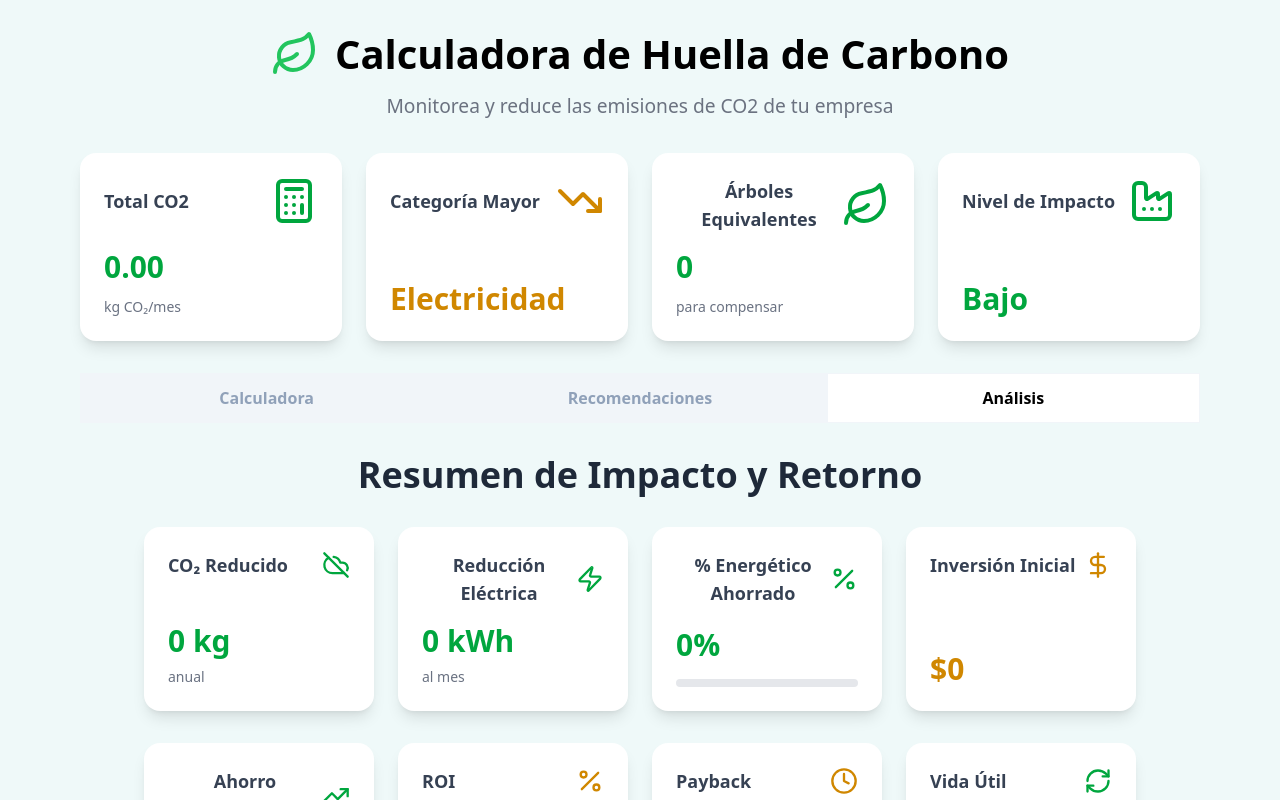
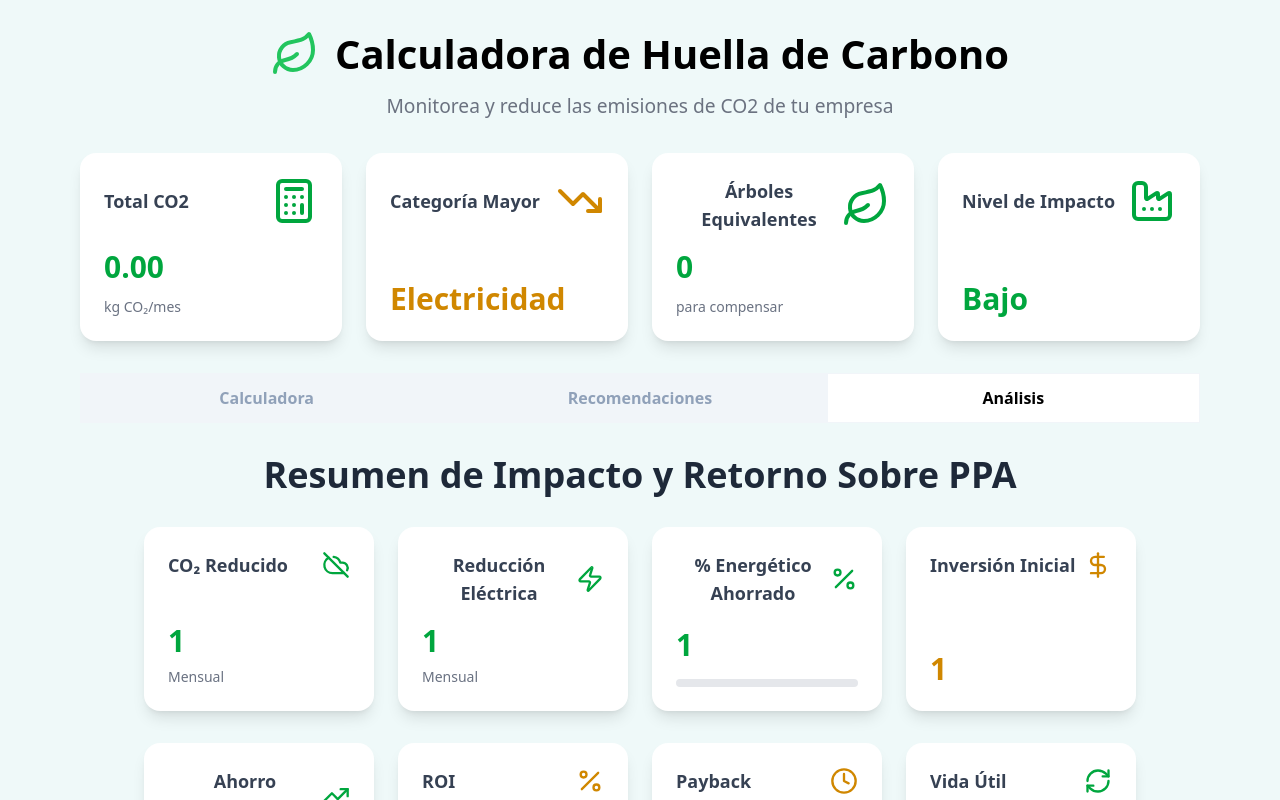
Before and after one commit to RicardoCalvoP/EcoHack-Bono, a React (Vite) app in the folder ecoValue/: page / in a window 1280 px wide. Both pictures are taken after a click on the button "Análisis". Shown: the top 800 px of the page. Built offline with nearby package versions, Linux system fonts and the light colour scheme.

Commit message:
feat: connection with analisis panel

```diff
--- a/ecoValue/src/components/analysis/Analyisis.tsx
+++ /dev/null
@@ -1,81 +0,0 @@
-import React from 'react';
-import AnalysisCard, { type AnalysisCardProps } from './AnalysisCard';
-import { CloudOff, Zap, Percent, DollarSign, TrendingUp, Clock, RefreshCw } from 'lucide-react';
-
-interface AnalysisProps {
-  // Para agregar parametros futuros y sea dinamico
-}
-
-const Analysis: React.FC<AnalysisProps> = () => {
-  const cards: AnalysisCardProps[] = [
-    {
-      title: 'CO₂ Reducido',
-      result: '0 kg',
-      subtitle: 'anual',
-      icon: <CloudOff size={28} />,
-      warning: 'low',
-    },
-    {
-      title: 'Reducción Eléctrica',
-      result: '0 kWh',
-      subtitle: 'al mes',
-      icon: <Zap size={28} />,
-      warning: 'low',
-    },
-    {
-      title: '% Energético Ahorrado',
-      result: '0%',
-      icon: <Percent size={28} />,
-      warning: 'low',
-      progress: 0,
-    },
-    {
-      title: 'Inversión Inicial',
-      result: '$0',
-      icon: <DollarSign size={28} />,
-      warning: 'medium',
-    },
-    {
-      title: 'Ahorro Económico',
-      result: '$0',
-      subtitle: 'por año',
-      icon: <TrendingUp size={28} />,
-      warning: 'low',
-    },
-    {
-      title: 'ROI',
-      result: '0%',
-      icon: <Percent size={28} />,
-      warning: 'medium',
-      progress: 0,
-    },
-    {
-      title: 'Payback',
-      result: '0 años',
-      icon: <Clock size={28} />,
-      warning: 'medium',
-    },
-    {
-      title: 'Vida Útil',
-      result: '0 años',
-      icon: <RefreshCw size={28} />,
-      warning: 'low',
-    },
-  ];
-
-  return (
-<div className="container mx-auto px-4 md:px-8 lg:px-16">
-      <h2 className="mt-8 text-3xl md:text-4xl font-bold text-gray-800 text-center">
-        Resumen de Impacto y Retorno
-      </h2>
-      <div
-        className="mt-8 grid grid-cols-1 sm:grid-cols-2 md:grid-cols-3 lg:grid-cols-4 gap-x-6 gap-y-8 pb-8">
-        {cards.map((c, i) => (
-          <AnalysisCard key={i} {...c} />
-        ))}
-      </div>
-    </div>
-  );
-};
-
-export default Analysis;
--- /dev/null
+++ b/ecoValue/src/components/analysis/Analysis.tsx
@@ -0,0 +1,91 @@
+import React from 'react';
+import AnalysisCard, { type AnalysisCardProps } from './AnalysisCard';
+import { CloudOff, Zap, Percent, DollarSign, TrendingUp, Clock, RefreshCw, Filter } from 'lucide-react';
+import { type AnalysisItems, type ComboItems } from '../dashboard';
+
+type AnalysisProps = {
+  category: string;
+  analysisSets: AnalysisItems[];
+  combos: ComboItems[];
+  combo: 0 | 1;
+}
+
+const Analysis: React.FC<AnalysisProps> = ({ category, analysisSets, combos, combo }) => {
+  const filetedCombos = combos.filter(combo => combo.mainCategory === category);
+  const actualCombo = filetedCombos[combo];
+
+  const filetedAnalysis = analysisSets.filter(analysis => analysis.mainCategory === category);
+  const actualAnalysis = filetedAnalysis[combo];
+
+
+  const cards: AnalysisCardProps[] = [
+    {
+      title: 'CO₂ Reducido',
+      result: actualAnalysis.CO2Reduction,
+      subtitle: 'Mensual',
+      icon: <CloudOff size={28} />,
+      warning: 'low',
+    },
+    {
+      title: 'Reducción Eléctrica',
+      result: actualAnalysis.eclecticReduction,
+      subtitle: 'Mensual',
+      icon: <Zap size={28} />,
+      warning: 'low',
+    },
+    {
+      title: '% Energético Ahorrado',
+      result: actualAnalysis.energeticSaving,
+      icon: <Percent size={28} />,
+      warning: 'low',
+      progress: 0,
+    },
+    {
+      title: 'Inversión Inicial',
+      result: actualAnalysis.initialInversion,
+      icon: <DollarSign size={28} />,
+      warning: 'medium',
+    },
+    {
+      title: 'Ahorro Económico',
+      result: actualAnalysis.economicSaving,
+      subtitle: 'por año',
+      icon: <TrendingUp size={28} />,
+      warning: 'low',
+    },
+    {
+      title: 'ROI',
+      result: actualAnalysis.ROI,
+      icon: <Percent size={28} />,
+      warning: 'medium',
+      progress: 0,
+    },
+    {
+      title: 'Payback',
+      result: actualAnalysis.payback,
+      icon: <Clock size={28} />,
+      warning: 'medium',
+    },
+    {
+      title: 'Vida Útil',
+      result: actualAnalysis.utilLife,
+      icon: <RefreshCw size={28} />,
+      warning: 'low',
+    },
+  ];
+
+  return (
+    <div className="container mx-auto px-4 md:px-8 lg:px-16">
+      <h2 className="mt-8 text-3xl md:text-4xl font-bold text-gray-800 text-center">
+        Resumen de Impacto y Retorno Sobre {actualCombo.mainCategoryTechnology}
+      </h2>
+      <div className="mt-8 grid grid-cols-1 sm:grid-cols-2 md:grid-cols-3 lg:grid-cols-4 gap-x-6 gap-y-8 pb-8">
+        {cards.map((c, i) => (
+          <AnalysisCard key={i} {...c} />
+        ))}
+      </div>
+    </div>
+  );
+};
+
+export default Analysis;
--- a/ecoValue/src/components/analysis/AnalysisCard.tsx
+++ b/ecoValue/src/components/analysis/AnalysisCard.tsx
@@ -2,7 +2,7 @@ import React from 'react';
 
 export interface AnalysisCardProps {
   title: string;
-  result: string;
+  result: number;
   subtitle?: string;
   icon: React.ReactNode;
   warning?: 'low' | 'medium' | 'high';
@@ -10,7 +10,7 @@ export interface AnalysisCardProps {
 }
 
 const warningColors = {
-  low:  'text-green-600',
+  low: 'text-green-600',
   medium: 'text-yellow-600',
   high: 'text-red-600',
 };
--- a/ecoValue/src/components/dashboard.tsx
+++ b/ecoValue/src/components/dashboard.tsx
@@ -4,16 +4,28 @@ import CardMenu, { type CardItem } from "./CardMenu";
 import CalculatorDashboard from "./calculator/CalculatorDashboard";
 import RecommendationDashboard from "./recomendation/RecomendationDashboard";
 import { Calculator, TrendingDown, Leaf, Factory } from "lucide-react";
+import Analysis from "./analysis/Analysis";
 
 export type ComboItems = {
   mainCategory: string; // Main category for the combo
   mainCategoryTechnology: string; // Technology used in the main category
   mainCategoryCost: number; // Cost of the main category technology
-  mainCategoryEmision: number;
+  mainCategoryEmission: number;
   note: string;
 }
 
-import Analyisis from "./analysis/Analyisis";
+export type AnalysisItems = {
+  mainCategory: string,
+  CO2Reduction: number;
+  eclecticReduction: number;
+  energeticSaving: number;
+  initialInversion: number;
+  economicSaving: number;
+  ROI: number;
+  payback: number;
+  utilLife: number;
+}
+
 
 const Dashboard: React.FC = () => {
 
@@ -44,8 +56,7 @@ const Dashboard: React.FC = () => {
   const [resultadoMontacargasGLP, setResultadoMontacargasGLP] = useState(0); // tCO2e
   const [resultadoTotal, setResultadoTotal] = useState(0); // tCO2e
 
-
-
+  const [combo, setCombo] = useState<0 | 1>(0);
 
   // =======================
   // Functions
@@ -57,16 +68,16 @@ const Dashboard: React.FC = () => {
   // and return the name of that category
 
   function calcularCategoriaMayor(): string {
-    const categorias = [
-      { nombre: "Electricidad", valor: resultadoElectricidad },
-      { nombre: "Gas Natural", valor: resultadoHornoGasNatural },
-      { nombre: "Caldera GLP", valor: resultadoCalderaGLP },
-      { nombre: "Vehículos", valor: resultadoVehiculosGasolina },
-      { nombre: "Camiones", valor: resultadoCamionesDiesel },
-      { nombre: "Montacargas", valor: resultadoMontacargasGLP },
+    const categories = [
+      { name: "Electricidad", valor: resultadoElectricidad },
+      { name: "Gas Natural", valor: resultadoHornoGasNatural },
+      { name: "Caldera GLP", valor: resultadoCalderaGLP },
+      { name: "Vehículos", valor: resultadoVehiculosGasolina },
+      { name: "Camiones", valor: resultadoCamionesDiesel },
+      { name: "Montacargas", valor: resultadoMontacargasGLP },
     ];
 
-    return categorias.sort((a, b) => b.valor - a.valor)[0].nombre;
+    return categories.sort((a, b) => b.valor - a.valor)[0].name;
   }
 
   // Calculate the equivalent number of trees that would need to be planted
@@ -125,7 +136,7 @@ const Dashboard: React.FC = () => {
       mainCategory: "Electricidad",
       mainCategoryTechnology: "PPA",
       mainCategoryCost: 0.07, // USD por kWh*mes
-      mainCategoryEmision: resultadoElectricidad,
+      mainCategoryEmission: electricity,
       note: "Costo Mensual",
 
     },
@@ -133,7 +144,7 @@ const Dashboard: React.FC = () => {
       mainCategory: "Electricidad",
       mainCategoryTechnology: "Panel Solar",
       mainCategoryCost: 1240, // USD
-      mainCategoryEmision: electricityKWpH,
+      mainCategoryEmission: electricityKWpH,
       note: "Costo de contado",
     },
     // Furnace Combo ()
@@ -141,14 +152,14 @@ const Dashboard: React.FC = () => {
       mainCategory: "Gas Natural",
       mainCategoryTechnology: "Horno Automático",
       mainCategoryCost: 25000, // USD por horno
-      mainCategoryEmision: 1,
+      mainCategoryEmission: 1,
       note: "Costo de contado",
     },
     {
       mainCategory: "Gas Natural",
       mainCategoryTechnology: "Horno Eléctrico",
       mainCategoryCost: 100000, // USD por horno
-      mainCategoryEmision: 1,
+      mainCategoryEmission: 1,
       note: "Costo de contado",
     },
     // Boiler Combo
@@ -156,14 +167,14 @@ const Dashboard: React.FC = () => {
       mainCategory: "Caldera GLP",
       mainCategoryTechnology: "Boiler Automático",
       mainCategoryCost: 25000, // USD por horno
-      mainCategoryEmision: 1,
+      mainCategoryEmission: 1,
       note: "Costo de contado",
     },
     {
       mainCategory: "Caldera GLP",
       mainCategoryTechnology: "Boiler Eléctrico",
       mainCategoryCost: 50000, // USD por horno
-      mainCategoryEmision: 1,
+      mainCategoryEmission: 1,
       note: "Costo de contado",
     },
     // Gas Vehicles Combo
@@ -171,14 +182,14 @@ const Dashboard: React.FC = () => {
       mainCategory: "Vehículos",
       mainCategoryTechnology: "Vehículo Híbrido",
       mainCategoryCost: 25000, // USD
-      mainCategoryEmision: 1,
+      mainCategoryEmission: 1,
       note: "Costo de contado",
     },
     {
       mainCategory: "Vehículos",
       mainCategoryTechnology: "Vehículo Eléctrico",
       mainCategoryCost: 40000, // USD
-      mainCategoryEmision: 1,
+      mainCategoryEmission: 1,
       note: "Costo de contado",
     },
     // Deisel Vehicles Combo
@@ -186,14 +197,14 @@ const Dashboard: React.FC = () => {
       mainCategory: "Camiones",
       mainCategoryTechnology: "Camión Híbrido",
       mainCategoryCost: 80000, // USD
-      mainCategoryEmision: 1,
+      mainCategoryEmission: 1,
       note: "Costo de contado",
     },
     {
       mainCategory: "Camiones",
       mainCategoryTechnology: "Camión Eléctrico",
       mainCategoryCost: 200000, // USD
-      mainCategoryEmision: 1,
+      mainCategoryEmission: 1,
       note: "Costo de contado",
     },
     // Forklift Vehicles Combo
@@ -201,17 +212,166 @@ const Dashboard: React.FC = () => {
       mainCategory: "Montacargas",
       mainCategoryTechnology: "Montacargas Híbrido",
       mainCategoryCost: 30000, // USD
-      mainCategoryEmision: 1,
+      mainCategoryEmission: 1,
       note: "Costo de contado",
     },
     {
       mainCategory: "Montacargas",
       mainCategoryTechnology: "Montacargas Eléctrico",
       mainCategoryCost: 45000, // USD
-      mainCategoryEmision: 1,
+      mainCategoryEmission: 1,
       note: "Costo de contado",
     }
   ];
+
+  // Analyisis Calculations
+
+  const analysisSets: AnalysisItems[] = [
+    // Electricidad
+    {
+      mainCategory: "Electricidad",
+      CO2Reduction: 1,
+      eclecticReduction: 1,
+      energeticSaving: 1,
+      initialInversion: 1,
+      economicSaving: 1,
+      ROI: 1,
+      payback: 1,
+      utilLife: 1,
+    },
+    {
+      mainCategory: "Electricidad",
+      CO2Reduction: 2,
+      eclecticReduction: 2,
+      energeticSaving: 2,
+      initialInversion: 2,
+      economicSaving: 2,
+      ROI: 2,
+      payback: 2,
+      utilLife: 2,
+    },
+
+    // Gas Natural
+    {
+      mainCategory: "Gas Natural",
+      CO2Reduction: 1,
+      eclecticReduction: 1,
+      energeticSaving: 1,
+      initialInversion: 1,
+      economicSaving: 1,
+      ROI: 1,
+      payback: 1,
+      utilLife: 1,
+    },
+    {
+      mainCategory: "Gas Natural",
+      CO2Reduction: 2,
+      eclecticReduction: 2,
+      energeticSaving: 2,
+      initialInversion: 2,
+      economicSaving: 2,
+      ROI: 2,
+      payback: 2,
+      utilLife: 2,
+    },
+
+    // Caldera GLP
+    {
+      mainCategory: "Caldera GLP",
+      CO2Reduction: 1,
+      eclecticReduction: 1,
+      energeticSaving: 1,
+      initialInversion: 1,
+      economicSaving: 1,
+      ROI: 1,
+      payback: 1,
+      utilLife: 1,
+    },
+    {
+      mainCategory: "Caldera GLP",
+      CO2Reduction: 2,
+      eclecticReduction: 2,
+      energeticSaving: 2,
+      initialInversion: 2,
+      economicSaving: 2,
+      ROI: 2,
+      payback: 2,
+      utilLife: 2,
+    },
+
+    // Vehículos
+    {
+      mainCategory: "Vehículos",
+      CO2Reduction: 1,
+      eclecticReduction: 1,
+      energeticSaving: 1,
+      initialInversion: 1,
+      economicSaving: 1,
+      ROI: 1,
+      payback: 1,
+      utilLife: 1,
+    },
+    {
+      mainCategory: "Vehículos",
+      CO2Reduction: 2,
+      eclecticReduction: 2,
+      energeticSaving: 2,
+      initialInversion: 2,
+      economicSaving: 2,
+      ROI: 2,
+      payback: 2,
+      utilLife: 2,
+    },
+
+    // Camiones
+    {
+      mainCategory: "Camiones",
+      CO2Reduction: 1,
+      eclecticReduction: 1,
+      energeticSaving: 1,
+      initialInversion: 1,
+      economicSaving: 1,
+      ROI: 1,
+      payback: 1,
+      utilLife: 1,
+    },
+    {
+      mainCategory: "Camiones",
+      CO2Reduction: 2,
+      eclecticReduction: 2,
+      energeticSaving: 2,
+      initialInversion: 2,
+      economicSaving: 2,
+      ROI: 2,
+      payback: 2,
+      utilLife: 2,
+    },
+
+    // Montacargas
+    {
+      mainCategory: "Montacargas",
+      CO2Reduction: 1,
+      eclecticReduction: 1,
+      energeticSaving: 1,
+      initialInversion: 1,
+      economicSaving: 1,
+      ROI: 1,
+      payback: 1,
+      utilLife: 1,
+    },
+    {
+      mainCategory: "Montacargas",
+      CO2Reduction: 2,
+      eclecticReduction: 2,
+      energeticSaving: 2,
+      initialInversion: 2,
+      economicSaving: 2,
+      ROI: 2,
+      payback: 2,
+      utilLife: 2,
+    },
+  ];
+
 
   return (
     <div className="Dashboard-content">
@@ -265,8 +425,15 @@ const Dashboard: React.FC = () => {
         <RecommendationDashboard
           category={calcularCategoriaMayor()}
           combos={Combos}
+          combo={combo}
+          setCombo={setCombo}
         />}
-      {activeTab === 2 && <Analyisis />}
+      {activeTab === 2 && <Analysis
+        category={calcularCategoriaMayor()}
+        analysisSets={analysisSets}
+        combos={Combos}
+        combo={combo}
+      />}
     </div>
   );
 };
--- a/ecoValue/src/components/recomendation/RecomendationDashboard.tsx
+++ b/ecoValue/src/components/recomendation/RecomendationDashboard.tsx
@@ -1,19 +1,20 @@
-import React, { useState } from "react";
+import React from "react";
 import { type ComboItems } from "../dashboard";
 
 type RecommendationDashboardProps = {
   category: string;
   combos: ComboItems[];
+  combo: 0 | 1;
+  setCombo: React.Dispatch<React.SetStateAction<0 | 1>>;
 };
 
-const RecommendationDashboard: React.FC<RecommendationDashboardProps> = ({ category, combos }) => {
-  const [combo, setCombo] = useState<0 | 1>(0);
+const RecommendationDashboard: React.FC<RecommendationDashboardProps> = ({ category, combos, combo, setCombo }) => {
 
   const filetedCombos = combos.filter(combo => combo.mainCategory === category);
   const actualCombo = filetedCombos[combo];
 
 
-  const actualComboTotalCost = actualCombo.mainCategoryCost * actualCombo.mainCategoryEmision;
+  const actualComboTotalCost = actualCombo.mainCategoryCost * actualCombo.mainCategoryEmission;
 
 
   return (
```
